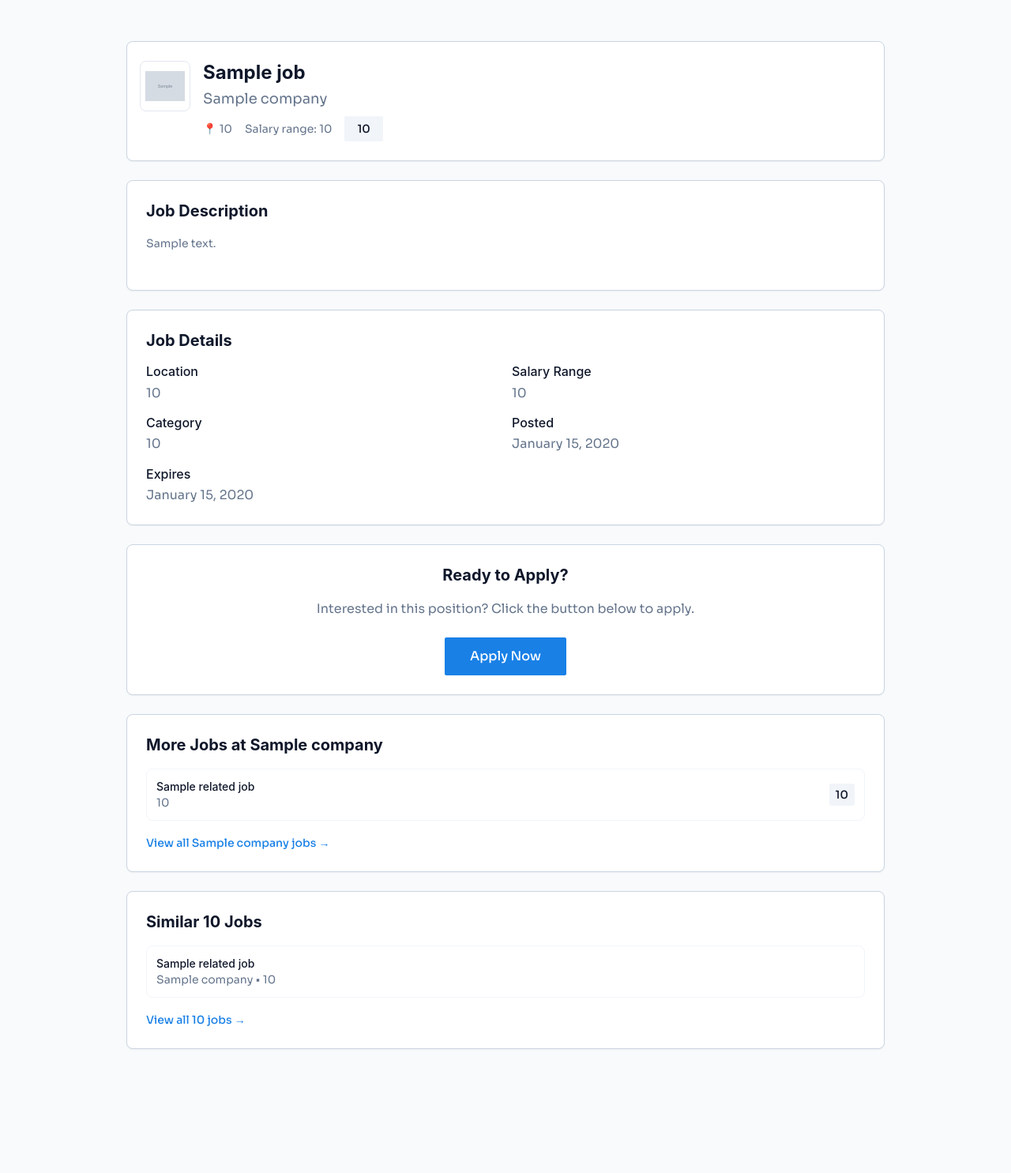
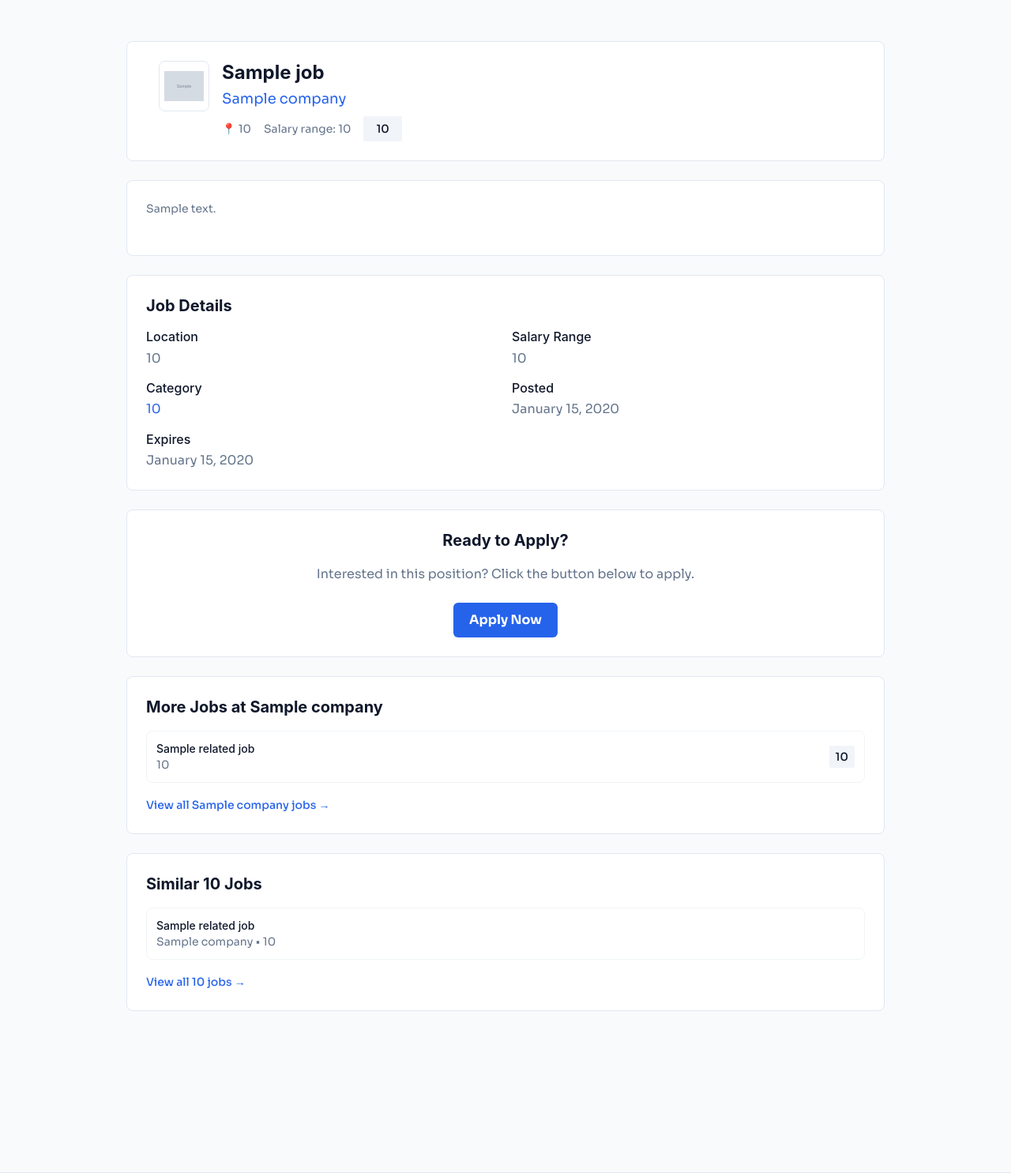
Before and after one commit to tjomk/tallinnstartups, a Django app: template tallinnstartups/templates/tallinnstartups/job_detail.html in a window 1280 px wide. Shown: the part 72-1557 px from the top of the page at 79% size. Run offline with Django 5.2, Linux system fonts and the light colour scheme; the template is opened without the code that fills it: most values are stand-ins (such as "Sample title", 1, 10 or a date in 2020); grey boxes marked "Sample" are stand-in pictures; data that the repository does not hold is empty; some libraries are stand-ins or nearby versions.

Commit message:
Dark theme works now

```diff
--- a/tallinnstartups/templates/tallinnstartups/company_jobs.html
+++ b/tallinnstartups/templates/tallinnstartups/company_jobs.html
@@ -2,7 +2,7 @@
 
 {% block title %}{{ company.name }} Jobs - {{ total_results }} Open Positions at {{ company.name }}{% endblock %}
 
-{% block meta_description %}{% if total_results > 0 %}Explore {{ total_results }} job opportunities at {{ company.name }}. Join this innovative Estonian startup and advance your career in a dynamic environment. Apply now!{% else %}{{ company.name }} - Stay updated on future job opportunities at this Estonian startup. Check back for new openings and career possibilities.{% endif %}{% endblock %}
+{% block meta_description %}<meta name="description" content="{% if total_results > 0 %}Explore {{ total_results }} job opportunities at {{ company.name }}. Join this innovative Estonian startup and advance your career in a dynamic environment. Apply now!{% else %}{{ company.name }} - Stay updated on future job opportunities at this Estonian startup. Check back for new openings and career possibilities.{% endif %}">{% endblock %}
 
 {% block meta_keywords %}<meta name="keywords" content="{{ company.name }} jobs, {{ company.name }} careers, Estonian startup {{ company.name }}, jobs at {{ company.name }}">{% endblock %}
 
--- a/tallinnstartups/templates/tallinnstartups/hire_me_detail.html
+++ b/tallinnstartups/templates/tallinnstartups/hire_me_detail.html
@@ -36,12 +36,12 @@
                 {% endif %}
 
                 <!-- Description -->
-                <div class="prose max-w-none mb-6">
+                <div class="prose max-w-none mb-6 text-[var(--text-main)]">
                     {{ post.description|safe }}
                 </div>
 
                 <!-- Contact Section -->
-                <div class="theme-bg-light rounded-lg p-4">
+                <div class="bg-[var(--bg-body)] rounded-lg p-4">
                     <h3 class="font-semibold mb-2">Contact Information</h3>
                     <p class="text-muted">{{ post.contact_info }}</p>
                 </div>
--- a/tallinnstartups/templates/tallinnstartups/job_detail.html
+++ b/tallinnstartups/templates/tallinnstartups/job_detail.html
@@ -74,7 +74,7 @@
 
         <!-- Expired Job Notice -->
         {% if job.is_expired %}
-        <div class="mb-4 bg-orange-50 border-l-4 border-orange-400 p-4 rounded-r-lg">
+        <div class="mb-4 bg-amber-50 border-l-4 border-amber-400 p-4 rounded-r-lg">
             <div class="flex items-start">
                 <div class="flex-shrink-0">
                     <svg class="h-5 w-5 text-orange-400" viewBox="0 0 20 20" fill="currentColor">
@@ -82,8 +82,8 @@
                     </svg>
                 </div>
                 <div class="ml-3">
-                    <h3 class="text-sm font-medium text-orange-800">This job posting has expired</h3>
-                    <p class="mt-1 text-sm text-orange-700">
+                    <h3 class="text-sm font-medium text-amber-800">This job posting has expired</h3>
+                    <p class="mt-1 text-sm text-amber-700">
                         This position was posted on {{ job.created_at|date:"F j, Y" }} and expired on {{ job.expires_at|date:"F j, Y" }}.
                         The company may no longer be accepting applications for this role.
                     </p>
@@ -93,7 +93,7 @@
         {% endif %}
 
         <!-- Job header -->
-        <div class="flex flex-col gap-4 py-6 bg-[var(--color-white)] rounded-lg shadow-sm border border-[var(--border-light-alt)] mb-6">
+        <div class="flex flex-col gap-4 py-6 mb-6 theme-card">
             <!-- Mobile layout: Logo and basic info -->
             <div class="block sm:hidden px-4">
                 <div class="flex items-start gap-3 mb-3">
@@ -103,21 +103,21 @@
                              loading="lazy"
                              class="w-12 h-12 object-contain rounded-lg flex-shrink-0 theme-logo-container p-1"
                              onerror="this.style.display='none'; this.nextElementSibling.style.display='flex';">
-                        <div class="w-12 h-12 bg-[#0d7847] rounded-lg flex items-center justify-center flex-shrink-0" style="display: none;">
-                            <span class="text-white font-bold text-sm" aria-label="{{ job.company.name }} logo">{{ job.company.name|first }}</span>
+                        <div class="w-12 h-12 bg-[var(--bg-success)] rounded-lg flex items-center justify-center flex-shrink-0" style="display: none;">
+                            <span class="text-[var(--color-white)] font-bold text-sm" aria-label="{{ job.company.name }} logo">{{ job.company.name|first }}</span>
                         </div>
                     {% else %}
-                        <div class="w-12 h-12 bg-[#0d7847] rounded-lg flex items-center justify-center flex-shrink-0"
+                        <div class="w-12 h-12 bg-[var(--bg-success)] rounded-lg flex items-center justify-center flex-shrink-0"
                              role="img"
                              aria-label="{{ job.company.name }} company logo">
-                            <span class="text-white font-bold text-sm">{{ job.company.name|first }}</span>
+                            <span class="text-[var(--color-white)] font-bold text-sm">{{ job.company.name|first }}</span>
                         </div>
                     {% endif %}
 
                     <div class="flex-1 min-w-0">
                         <h1 class="text-xl font-bold text-[var(--text-primary)] leading-tight">{{ job.title }}</h1>
                         <p class="text-base text-[var(--text-secondary)] mt-1">
-                            <a href="{% url 'company_jobs' slug=job.company.slug %}" class="hover:text-[#1980e6] transition-colors">{{ job.company.name }}</a>
+                            <a href="{% url 'company_jobs' slug=job.company.slug %}" class="theme-link">{{ job.company.name }}</a>
                         </p>
                     </div>
                 </div>
@@ -144,21 +144,21 @@
                          loading="lazy"
                          class="w-16 h-16 object-contain rounded-lg theme-logo-container p-1.5"
                          onerror="this.style.display='none'; this.nextElementSibling.style.display='flex';">
-                    <div class="w-16 h-16 bg-[#0d7847] rounded-lg flex items-center justify-center" style="display: none;">
-                        <span class="text-white font-bold text-lg" aria-label="{{ job.company.name }} logo">{{ job.company.name|first }}</span>
+                    <div class="w-16 h-16 bg-[var(--bg-success)] rounded-lg flex items-center justify-center" style="display: none;">
+                        <span class="text-[var(--color-white)] font-bold text-lg" aria-label="{{ job.company.name }} logo">{{ job.company.name|first }}</span>
                     </div>
                 {% else %}
-                    <div class="w-16 h-16 bg-[#0d7847] rounded-lg flex items-center justify-center"
+                    <div class="w-16 h-16 bg-[var(--bg-success)] rounded-lg flex items-center justify-center"
                          role="img"
                          aria-label="{{ job.company.name }} company logo">
-                        <span class="text-white font-bold text-lg">{{ job.company.name|first }}</span>
+                        <span class="text-[var(--color-white)] font-bold text-lg">{{ job.company.name|first }}</span>
                     </div>
                 {% endif %}
 
                 <div class="flex-1">
                     <h1 class="text-2xl font-bold text-[var(--text-primary)] leading-tight">{{ job.title }}</h1>
                     <p class="text-lg text-[var(--text-secondary)] mt-1">
-                        <a href="{% url 'company_jobs' slug=job.company.slug %}" class="hover:text-[#1980e6] transition-colors">{{ job.company.name }}</a>
+                        <a href="{% url 'company_jobs' slug=job.company.slug %}" class="theme-link">{{ job.company.name }}</a>
                     </p>
                     <div class="flex items-center gap-4 mt-2">
                         <span class="text-sm text-[var(--text-secondary)]">📍 {{ job.location }}</span>
@@ -179,8 +179,7 @@
         </div>
 
         <!-- Job description -->
-        <div class="bg-[var(--color-white)] rounded-lg shadow-sm border border-[var(--border-light-alt)] p-6 mb-6">
-            <h2 class="text-xl font-bold text-[var(--text-primary)] mb-4">Job Description</h2>
+        <div class="p-6 mb-6 theme-card">
             <div class="text-[var(--text-secondary)] leading-relaxed prose prose-sm max-w-none
                 prose-headings:text-[var(--text-primary)] prose-headings:font-bold
                 prose-h1:text-2xl prose-h2:text-xl prose-h3:text-lg
@@ -189,7 +188,7 @@
                 prose-ol:list-decimal prose-ol:ml-6 prose-ol:mb-6
                 prose-li:text-[var(--text-secondary)] prose-li:mb-1
                 prose-strong:text-[var(--text-primary)] prose-strong:font-semibold
-                prose-a:text-[#1980e6] prose-a:underline hover:prose-a:text-[#1668c7]
+                prose-a:text-[var(--primary)] prose-a:underline hover:prose-a:text-[var(--primary-hover)]
                 prose-code:text-[var(--text-primary)] prose-code:bg-[var(--bg-light)] prose-code:px-1 prose-code:py-0.5 prose-code:rounded
                 prose-pre:bg-[var(--text-primary)] prose-pre:text-[var(--color-white)] prose-pre:p-4 prose-pre:rounded-lg prose-pre:overflow-x-auto">
                 {{ job.description|markdown }}
@@ -197,7 +196,7 @@
         </div>
 
         <!-- Job details -->
-        <div class="bg-[var(--color-white)] rounded-lg shadow-sm border border-[var(--border-light-alt)] p-6 mb-6">
+        <div class="p-6 mb-6 theme-card">
             <h2 class="text-xl font-bold text-[var(--text-primary)] mb-4">Job Details</h2>
             <div class="grid grid-cols-1 md:grid-cols-2 gap-4">
                 <div>
@@ -211,7 +210,7 @@
                 <div>
                     <h3 class="font-medium text-[var(--text-primary)] mb-1">Category</h3>
                     <p class="text-[var(--text-secondary)]">
-                        <a href="{% url 'category_jobs' category=job.category %}" class="hover:text-[#1980e6] transition-colors">{{ job.get_category_display }}</a>
+                        <a href="{% url 'category_jobs' category=job.category %}" class="theme-link">{{ job.get_category_display }}</a>
                     </p>
                 </div>
                 <div>
@@ -228,19 +227,19 @@
         </div>
 
         <!-- Apply button -->
-        <div class="bg-[var(--color-white)] rounded-lg shadow-sm border border-[var(--border-light-alt)] p-6 mb-6 text-center">
+        <div class="p-6 mb-6 text-center theme-card">
             <h2 class="text-xl font-bold text-[var(--text-primary)] mb-4">Ready to Apply?</h2>
             <p class="text-[var(--text-secondary)] mb-6">Interested in this position? Click the button below to apply.</p>
 
             {% if job.application_contact %}
                 {% if '@' in job.application_contact %}
                     <a href="mailto:{{ job.application_contact }}?subject=Application for {{ job.title }} at {{ job.company.name }}"
-                       class="bg-[#1980e6] text-white px-8 py-3 rounded-sm font-medium hover:bg-[#1668c7] transition-colors inline-block">
+                       class="btn-primary inline-block">
                         Apply via Email
                     </a>
                 {% else %}
                     <a href="{{ job.application_contact }}" target="_blank" rel="noopener noreferrer"
-                       class="bg-[#1980e6] text-white px-8 py-3 rounded-sm font-medium hover:bg-[#1668c7] transition-colors inline-block">
+                       class="btn-primary inline-block">
                         Apply Now
                     </a>
                 {% endif %}
@@ -254,7 +253,7 @@
 
         <!-- Related Jobs at Same Company -->
         {% if related_company_jobs %}
-        <div class="bg-[var(--color-white)] rounded-lg shadow-sm border border-[var(--border-light-alt)] p-6 mb-6">
+        <div class="p-6 mb-6 theme-card">
             <h2 class="text-xl font-bold text-[var(--text-primary)] mb-4">More Jobs at {{ job.company.name }}</h2>
             <div class="space-y-3">
                 {% for related_job in related_company_jobs %}
@@ -270,7 +269,7 @@
                 {% endfor %}
             </div>
             <div class="mt-4">
-                <a href="{% url 'company_jobs' slug=job.company.slug %}" class="text-[#1980e6] hover:text-[#1668c7] font-medium text-sm">
+                <a href="{% url 'company_jobs' slug=job.company.slug %}" class="theme-link font-medium text-sm">
                     View all {{ job.company.name }} jobs →
                 </a>
             </div>
@@ -279,7 +278,7 @@
 
         <!-- Related Jobs in Same Category -->
         {% if related_category_jobs %}
-        <div class="bg-[var(--color-white)] rounded-lg shadow-sm border border-[var(--border-light-alt)] p-6 mb-6">
+        <div class="p-6 mb-6 theme-card">
             <h2 class="text-xl font-bold text-[var(--text-primary)] mb-4">Similar {{ job.get_category_display }} Jobs</h2>
             <div class="space-y-3">
                 {% for related_job in related_category_jobs %}
@@ -291,13 +290,13 @@
                         <p class="text-sm text-[var(--text-secondary)]">{{ related_job.company.name }} • {{ related_job.location }}</p>
                     </div>
                     {% if related_job.is_featured %}
-                    <span class="text-sm font-medium bg-[#f76969] text-white px-2 py-1 rounded-sm">Featured</span>
+                    <span class="theme-featured-tag px-2 py-1 rounded-sm">Featured</span>
                     {% endif %}
                 </div>
                 {% endfor %}
             </div>
             <div class="mt-4">
-                <a href="{% url 'category_jobs' category=job.category %}" class="text-[#1980e6] hover:text-[#1668c7] font-medium text-sm">
+                <a href="{% url 'category_jobs' category=job.category %}" class="theme-link font-medium text-sm">
                     View all {{ job.get_category_display }} jobs →
                 </a>
             </div>
--- a/tallinnstartups/templates/tallinnstartups/jobs_list.html
+++ b/tallinnstartups/templates/tallinnstartups/jobs_list.html
@@ -47,7 +47,7 @@
 
         <!-- Job Categories -->
         {% if not is_search_results %}
-            {% include 'tallinnstartups/components/job_categories.html' %}
+            {% include 'tallinnstartups/components/tag_cloud.html' %}
         {% endif %}
 
         <!-- Jobs List -->
```
